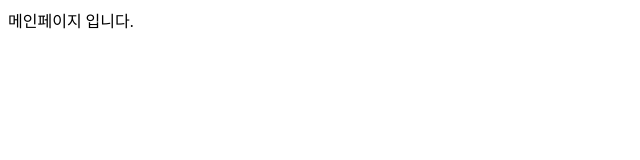
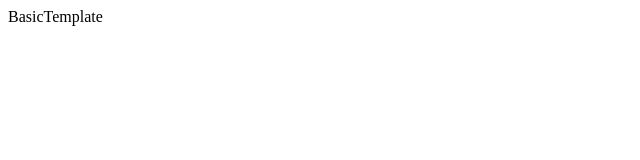
Before and after one commit to winverse/react-with-next, a Next.js app in the folder front-end/: page / in a window 1280 px wide. Shown: the top 160 px of the page, without its empty margins (0-640 px from the left). Built offline with nearby package versions, Linux system fonts and the light colour scheme.

Commit message:
Create Basic template

```diff
--- a/front-end/next.config.js
+++ b/front-end/next.config.js
@@ -1,7 +1,11 @@
-/* eslint-disable @typescript-eslint/no-unused-vars */
+const ForkTsCheckerWebpackPlugin = require('fork-ts-checker-webpack-plugin');
 module.exports = {
   webpack(config, options) {
-    return config;
+    if (options.isServer) config.plugins.push(new ForkTsCheckerWebpackPlugin())
+
+    config.resolve.modules.unshift(__dirname)
+
+    return config
   },
   publicRuntimeConfig: {
     dev: 'dev',
--- a/front-end/package.json
+++ b/front-end/package.json
@@ -11,16 +11,19 @@
   "dependencies": {
     "next": "^9.0.3",
     "react": "^16.8.6",
-    "react-dom": "^16.8.6"
+    "react-dom": "^16.8.6",
+    "styled-components": "^4.3.2"
   },
   "devDependencies": {
     "@types/node": "^12.6.9",
     "@types/react": "^16.8.24",
     "@types/react-dom": "^16.8.5",
+    "@types/styled-components": "^4.1.18",
     "@typescript-eslint/eslint-plugin": "^1.13.0",
     "@typescript-eslint/parser": "^1.13.0",
     "eslint": "^6.1.0",
     "eslint-config-airbnb": "^17.1.1",
+    "fork-ts-checker-webpack-plugin": "^1.5.0",
     "typescript": "^3.5.3"
   }
 }
--- /dev/null
+++ b/front-end/src/containers/template/BasicTemplate.tsx
@@ -0,0 +1,16 @@
+import * as React from 'react';
+import styled from 'styled-components';
+
+const BasicTemplateBlock = styled.div``;
+
+interface BasicTemplateProps {}
+
+const BasicTemplate: React.SFC<BasicTemplateProps> = () => {
+  return (
+    <BasicTemplateBlock>
+      BasicTemplate
+    </BasicTemplateBlock>
+  );
+};
+
+export default BasicTemplate;
--- /dev/null
+++ b/front-end/src/containers/template/index.ts
@@ -0,0 +1 @@
+export { default as BasicTemplate} from './BasicTemplate';
--- a/front-end/src/pages/index.tsx
+++ b/front-end/src/pages/index.tsx
@@ -1,12 +1,12 @@
 import * as React from 'react';
+
+import { BasicTemplate } from '../containers/template';
 
 interface MainPageProps {}
 
 const MainPage: React.SFC<MainPageProps> = () => {
   return (
-    <div>
-      메인페이지 입니다.
-    </div>
+    <BasicTemplate />
   )
 }
 
```
Also changed, not shown: front-end/src/containers/base/HeaderContainer.tsx (+13 -0 lines), 1 other file (tests, documents, lock files or other folders).
